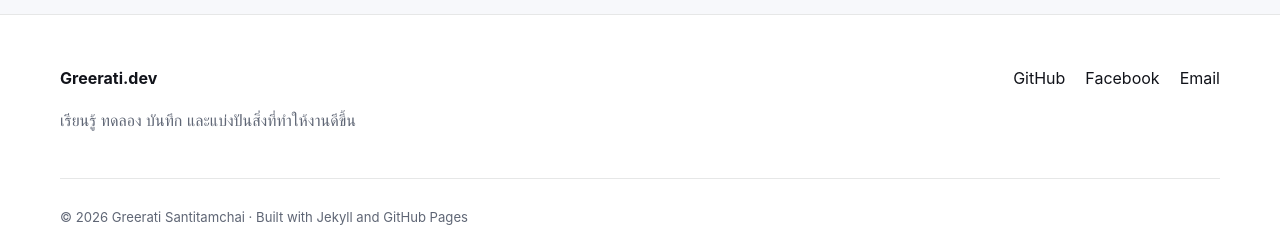
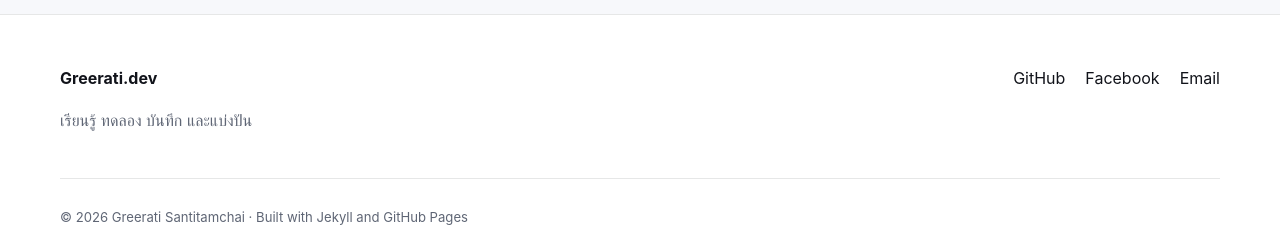
Before and after one commit to kakratua/kakratua.github.io, a Jekyll site: the page built from index.html, in a window 1280 px wide and 900 px high, scrolled down 1643 px. Shown: the part 645-897 px from the top of the window. Built offline with Jekyll 4.4.1, drawn with Linux system fonts in a browser that asks for light colours.

Commit message:
Update footer.html

```diff
--- a/_includes/footer.html
+++ b/_includes/footer.html
@@ -1,6 +1,6 @@
 <footer class="site-footer">
   <div class="footer-grid">
-    <div><strong>{{ site.title }}</strong><p>เรียนรู้ ทดลอง บันทึก และแบ่งปันสิ่งที่ทำให้งานดีขึ้น</p></div>
+    <div><strong>{{ site.title }}</strong><p>เรียนรู้ ทดลอง บันทึก และแบ่งปัน</p></div>
     <div class="social-links">
       <a href="https://github.com/kakratua" target="_blank" rel="noopener">GitHub</a>
       <a href="https://www.facebook.com/kakratua" target="_blank" rel="noopener">Facebook</a>
```
